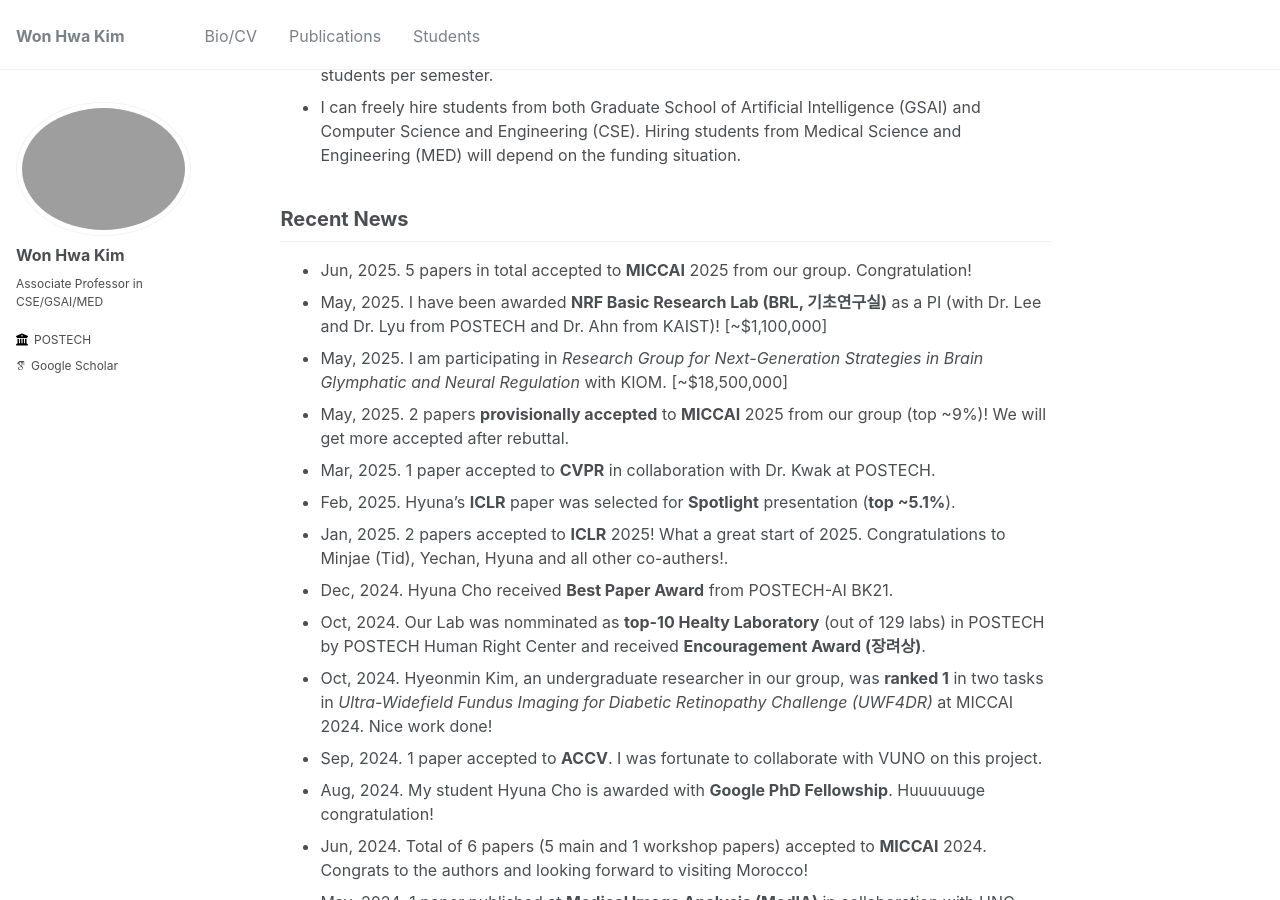
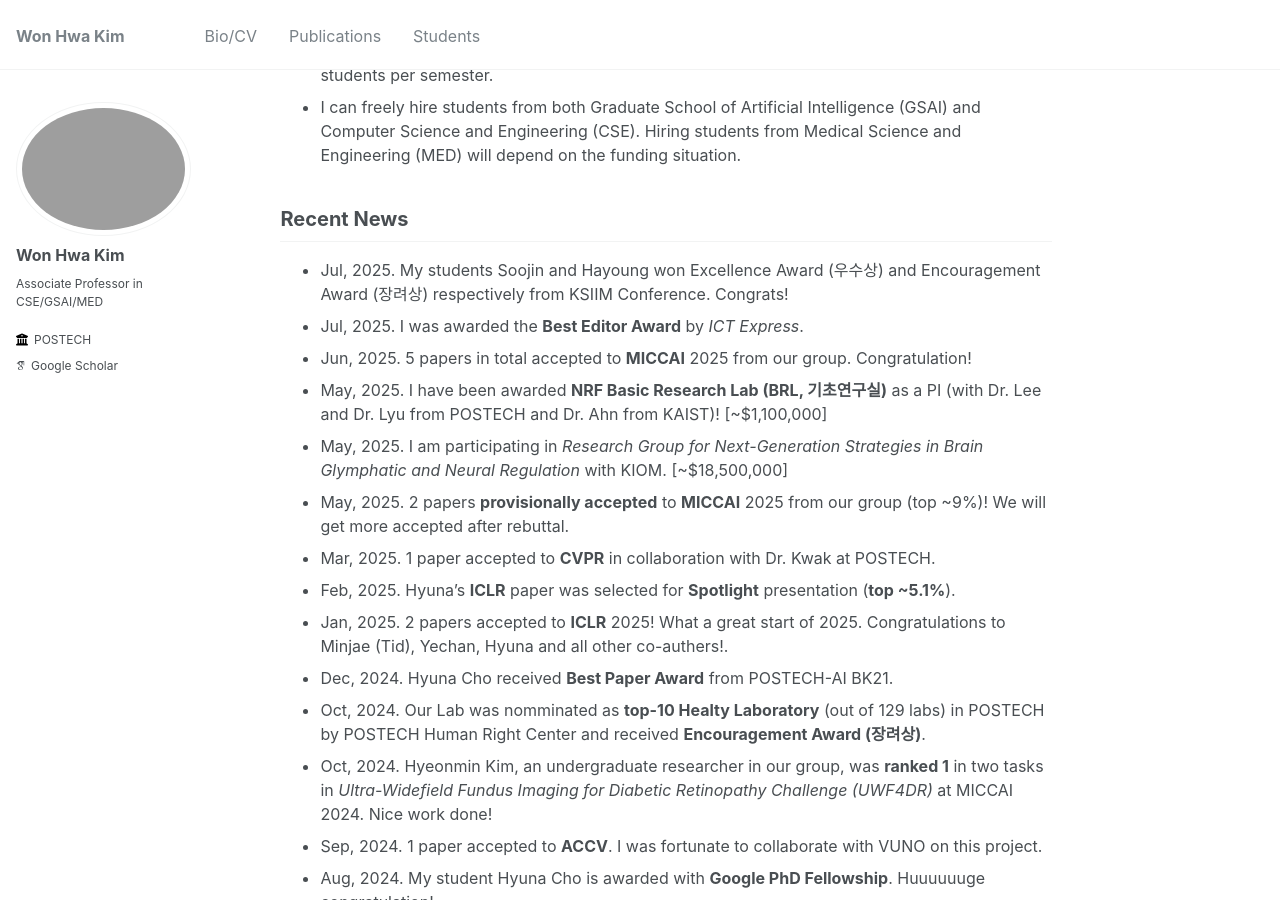
Before and after one commit to wwplato/wwplato.github.io, a Jekyll site: the page built from _pages/about.md, in a window 1280 px wide and 900 px high, scrolled down 636 px. Built offline with Jekyll 4.4.1, drawn with Linux system fonts in a browser that asks for light colours; some web fonts are replaced.

Commit message:
Update about.md

```diff
--- a/_pages/about.md
+++ b/_pages/about.md
@@ -31,6 +31,8 @@ Notes for Prospective Students and Post-docs
 
 Recent News
 -----
+* Jul, 2025. My students Soojin and Hayoung won Excellence Award (우수상) and Encouragement Award (장려상) respectively from KSIIM Conference. Congrats!
+* Jul, 2025. I was awarded the **Best Editor Award** by *ICT Express*.
 * Jun, 2025. 5 papers in total accepted to **MICCAI** 2025 from our group. Congratulation!
 * May, 2025. I have been awarded **NRF Basic Research Lab (BRL, 기초연구실)** as a PI (with Dr. Lee and Dr. Lyu from POSTECH and Dr. Ahn from KAIST)! [~$1,100,000]
 * May, 2025. I am participating in *Research Group for Next-Generation Strategies in Brain Glymphatic and Neural Regulation* with KIOM. [~$18,500,000]
```
